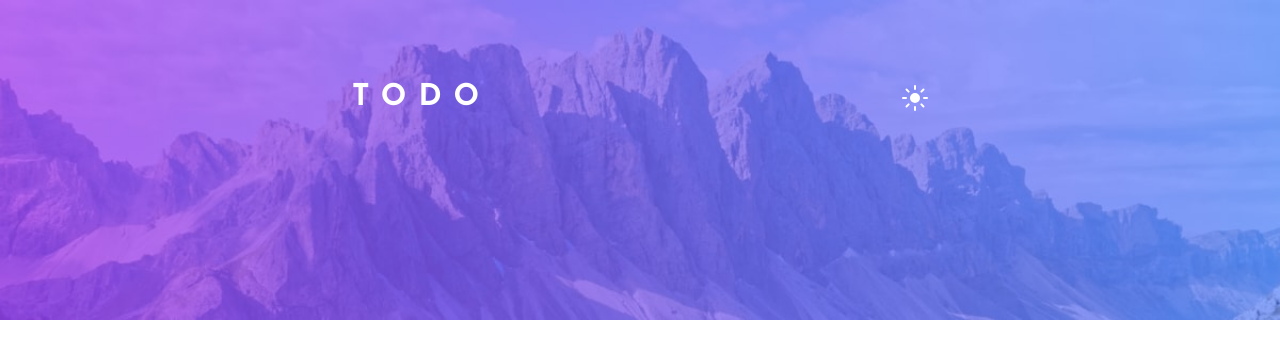
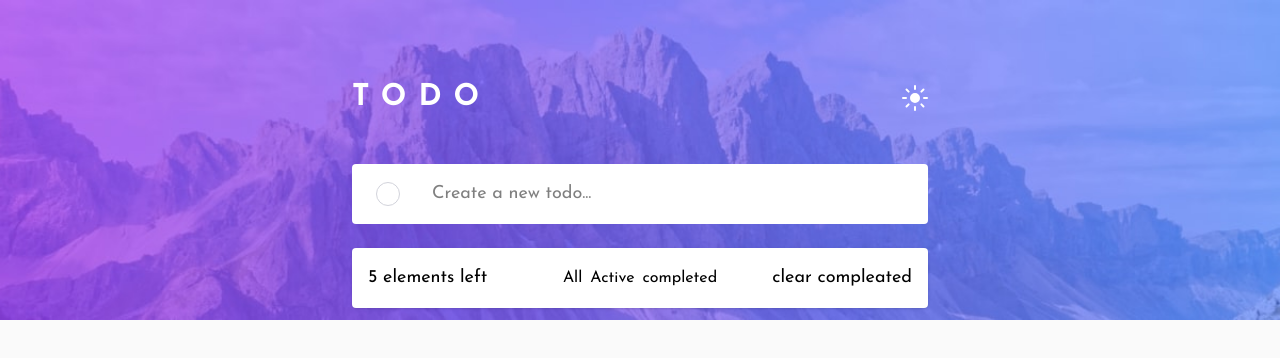
Before and after one commit to sifenfisaha/Todo-app, a React (Vite) app: page / in a window 1280 px wide. Shown: the top 358 px of the page. Built offline with nearby package versions, Linux system fonts and the light colour scheme.

Commit message:
feat: build UI skeleton for todo app components

```diff
--- a/index.html
+++ b/index.html
@@ -6,7 +6,7 @@
     <meta name="viewport" content="width=device-width, initial-scale=1.0" />
     <title>Vite + React + TS</title>
   </head>
-  <body class="w-full min-h-screen dark:bg-dark-very-dark">
+  <body class="w-full min-h-screen bg-light-very dark:bg-dark-very-dark">
     <div id="root"></div>
     <script type="module" src="/src/main.tsx"></script>
   </body>
--- a/src/App.tsx
+++ b/src/App.tsx
@@ -1,13 +1,15 @@
 import React from "react";
 import Background from "./components/Background";
 import Header from "./components/Header";
+import Todo from "./components/todo/Todo";
 
 const App: React.FC = () => {
   return (
     <>
-      <main className="pt-20">
+      <Background />
+      <main className="pt-20 p-4">
         <Header></Header>
-        <Background />
+        <Todo />
       </main>
     </>
   );
--- /dev/null
+++ b/src/components/todo/Filter.tsx
@@ -0,0 +1,27 @@
+import React from "react";
+
+const Filter: React.FC = () => {
+  return (
+    <>
+      <div className="relative">
+        <div className="w-full shadow-sm flex items-center justify-between bg-white text-lg dark:text-white p-4  dark:bg-dark-desaturated focus:outline-none rounded-sm">
+          <span>5 elements left</span>
+
+          <button>clear compleated</button>
+        </div>
+        <div className="md:flex gap-2 hidden absolute top-1/2 left-1/2 -translate-y-1/2 -translate-x-1/2 ">
+          <button className="dark:text-white">All</button>
+          <button className="dark:text-white">Active</button>
+          <button className="dark:text-white">completed</button>
+        </div>
+        <div className="flex gap-4 md:hidden w-full  items-center justify-center mt-6 shadow-sm bg-white text-lg dark:text-white p-4  dark:bg-dark-desaturated focus:outline-none rounded-sm ">
+          <button className="dark:text-white">All</button>
+          <button className="dark:text-white">Active</button>
+          <button className="dark:text-white">completed</button>
+        </div>
+      </div>
+    </>
+  );
+};
+
+export default Filter;
--- /dev/null
+++ b/src/components/todo/Todo.tsx
@@ -0,0 +1,17 @@
+import React from "react";
+import TodoInput from "./TodoInput";
+import TodoList from "./TodoList";
+import Filter from "./Filter";
+
+const Todo: React.FC = () => {
+  return (
+    <div className="md:max-w-xl max-w-sm mt-12 mx-auto">
+      <TodoInput />
+
+      <TodoList />
+      <Filter />
+    </div>
+  );
+};
+
+export default Todo;
--- /dev/null
+++ b/src/components/todo/TodoInput.tsx
@@ -0,0 +1,33 @@
+import React, { useState } from "react";
+import { useAppDispatch } from "../../hooks/useAppDispatch";
+import { addTodo } from "../../features/todos/todosSlice";
+
+const TodoInput: React.FC = () => {
+  const dispatch = useAppDispatch();
+  const [text, setText] = useState<string>("");
+
+  const handleAddTodo = (e: React.FormEvent) => {
+    e.preventDefault();
+    if (text.trim() === "") return;
+    dispatch(addTodo(text));
+    setText("");
+  };
+
+  return (
+    <form onSubmit={handleAddTodo} className="relative">
+      <button
+        type="submit"
+        className="absolute top-1/2 cursor-pointer -translate-y-1/2 left-6 w-6 h-6 border border-light-light-grayish dark:border-dark-dark-grayish rounded-full"
+      ></button>
+      <input
+        type="text"
+        placeholder="Create a new todo..."
+        className="w-full bg-white text-lg dark:text-white p-4 pl-20 dark:bg-dark-desaturated focus:outline-none rounded-sm"
+        value={text}
+        onChange={(e) => setText(e.target.value)}
+      />
+    </form>
+  );
+};
+
+export default TodoInput;
--- /dev/null
+++ b/src/components/todo/TodoItem.tsx
@@ -0,0 +1,22 @@
+import React from "react";
+import type { Todo } from "../../types/types";
+
+interface Props {
+  todo: Todo;
+}
+
+const TodoItem: React.FC<Props> = ({ todo }) => {
+  return (
+    <li className="relative  border-b-[0.5px] border-light-light-grayish dark:border-dark-dark-grayish">
+      <div className="w-full bg-white text-lg dark:text-white p-4 pl-20 dark:bg-dark-desaturated focus:outline-none rounded-sm">
+        <button
+          type="submit"
+          className="absolute top-1/2 cursor-pointer -translate-y-1/2 left-6 w-6 h-6 border border-light-light-grayish dark:border-dark-dark-grayish rounded-full"
+        ></button>
+        <span>{todo.text}</span>
+      </div>
+    </li>
+  );
+};
+
+export default TodoItem;
--- /dev/null
+++ b/src/components/todo/TodoList.tsx
@@ -0,0 +1,16 @@
+import React from "react";
+import { useAppSelector } from "../../hooks/useAppSelector";
+import TodoItem from "./TodoItem";
+
+const TodoList: React.FC = () => {
+  const todos = useAppSelector((state) => state.todos.todos);
+  return (
+    <ul className="mt-6 shadow-sm">
+      {todos.map((todo) => {
+        return <TodoItem key={todo.id} todo={todo} />;
+      })}
+    </ul>
+  );
+};
+
+export default TodoList;
--- a/src/hooks/useAppDispatch.ts
+++ b/src/hooks/useAppDispatch.ts
@@ -1,4 +1,4 @@
 import { useDispatch } from "react-redux";
 import type { AppDispatch } from "../app/store";
 
-export const useAppDispatch = useDispatch<AppDispatch>();
+export const useAppDispatch: () => AppDispatch = useDispatch;
```
